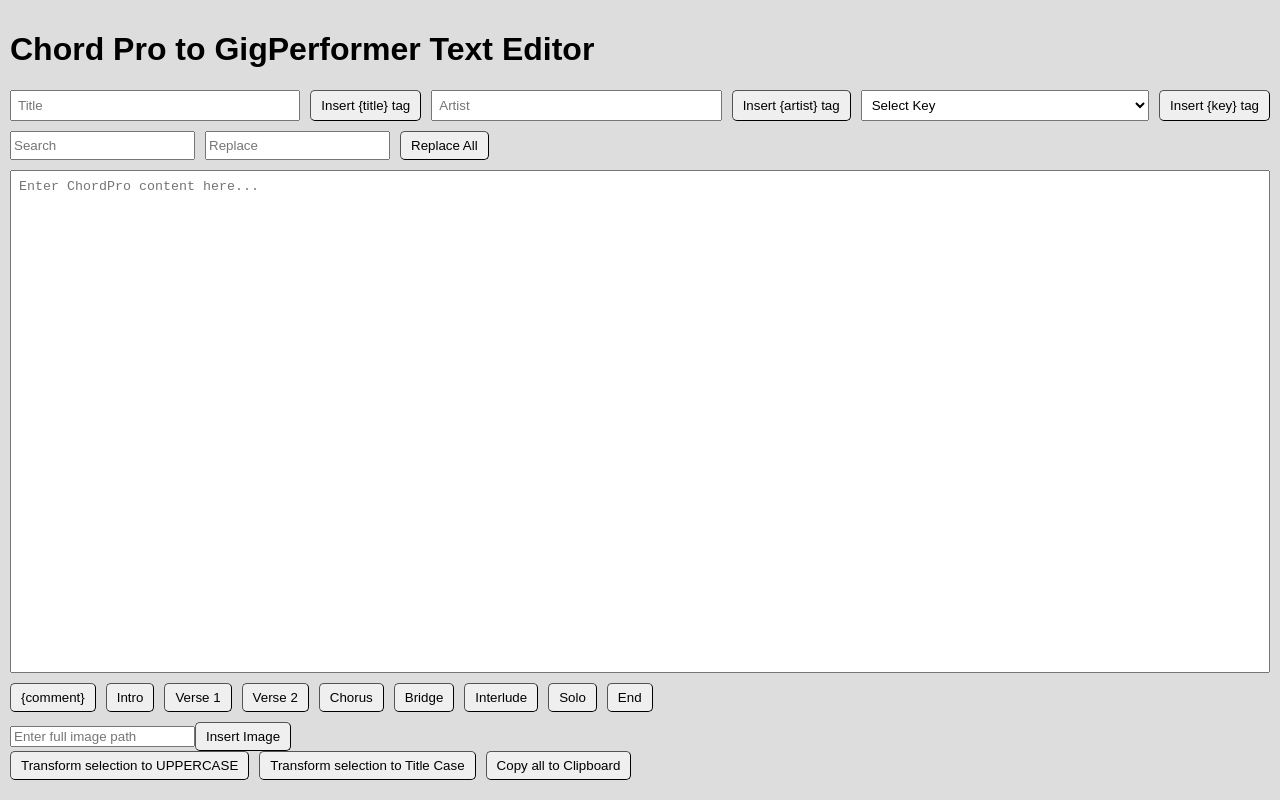
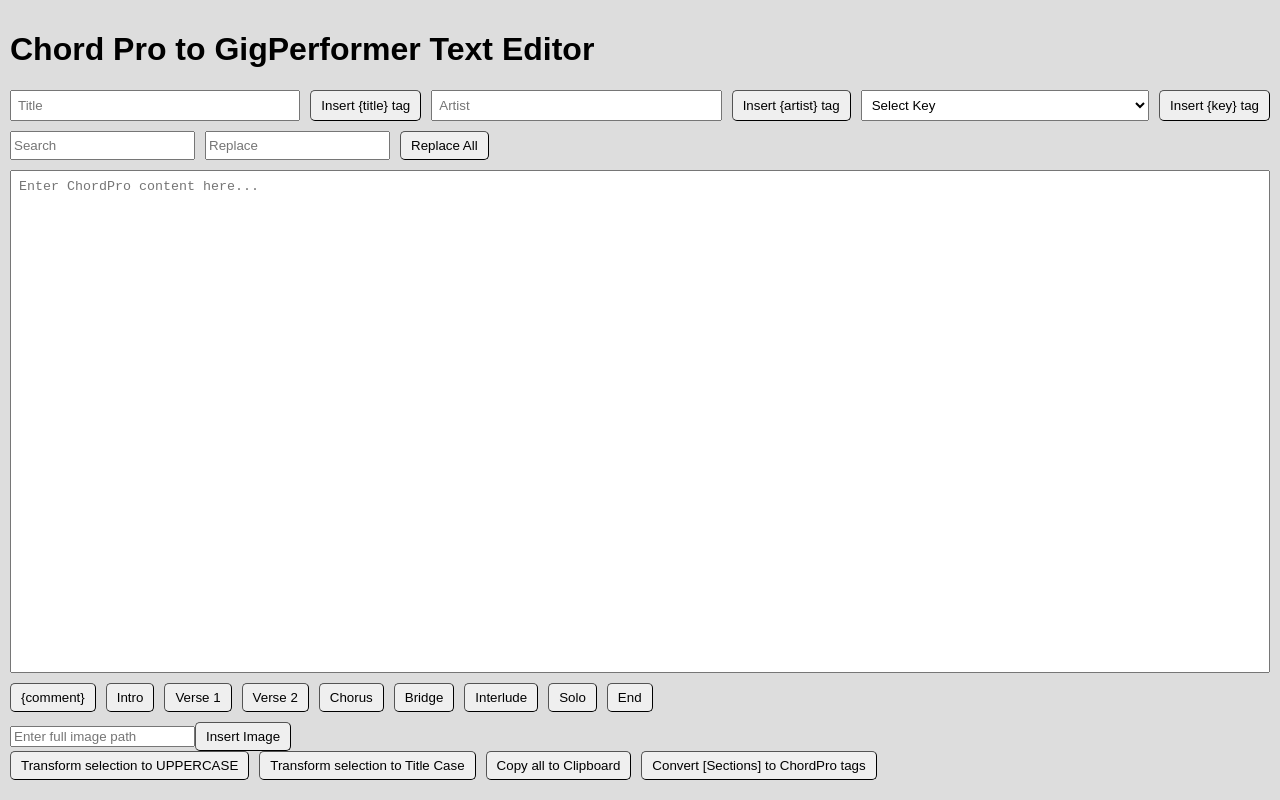
Before and after one commit to aaronortiz/chordpro-editor, a React (Vite) app: page / in a window 1280 px wide. Built offline with nearby package versions, Linux system fonts and the light colour scheme.

Commit message:
Restored the lost Convert [Sections] to ChordPro tags button

```diff
--- a/src/components/ChordProEditor.tsx
+++ b/src/components/ChordProEditor.tsx
@@ -14,6 +14,9 @@
   const [replace, setReplace] = useState<string>('');
   const [imagePath, setImagePath] = useState<string>(''); // NEW: image path input
   const editorRef = useRef<HTMLTextAreaElement | null>(null);
+  const fileInputRef = useRef<HTMLInputElement | null>(null);
+
+  const sectionCountsRef = useRef<Record<string, number>>({});
 
   const transformSelection = (transformFn: (s: string) => string) => {
     const textarea = editorRef.current;
@@ -55,6 +58,10 @@
     }, 0);
   };
 
+  const copyToClipboard = () => {
+    navigator.clipboard.writeText(content);
+  };
+
   const insertTextAtCursor = (text: string) => {
     const textarea = editorRef.current;
     if (!textarea) return;
@@ -68,10 +75,6 @@
       textarea.focus();
       textarea.setSelectionRange(start + text.length, start + text.length);
     }, 0);
-  };
-
-  const copyToClipboard = () => {
-    navigator.clipboard.writeText(content);
   };
 
   const handleImageInsert = () => {
@@ -118,6 +121,30 @@
     'Abm'
   ];
 
+  const chordRegex =
+    /^[A-G](#|b)?(m|5|7|maj7|sus2|sus4|dim|m7b5)?(\/[A-G](#|b)?(m|5|7|maj7|sus2|sus4|dim|m7b5)?)?$/;
+
+  const convertSquareBrackets = () => {
+    const newContent = content.replace(/\[([^\]]+)\]/g, (match, p1) => {
+      const trimmed = p1.trim();
+      if (chordRegex.test(trimmed)) return match;
+
+      const sectionKey = trimmed.toLowerCase();
+      const currentCount = sectionCountsRef.current[sectionKey] ?? 0;
+      const newCount = currentCount + 1;
+      sectionCountsRef.current[sectionKey] = newCount;
+
+      const titleCaseName = toTitleCase(trimmed);
+      const upperCaseName = trimmed.toUpperCase();
+      const numberedTitleCase = newCount > 1 ? `${titleCaseName} ${newCount}` : titleCaseName;
+      const numberedUpperCase = newCount > 1 ? `${upperCaseName} ${newCount}` : upperCaseName;
+
+      return `{songPartName: ${numberedTitleCase}}\n${numberedUpperCase}:\n`;
+    });
+
+    setContent(newContent);
+  };
+
   return (
     <div className="container">
       <h1>Chord Pro to GigPerformer Text Editor</h1>
@@ -125,10 +152,8 @@
       <div className="top-controls">
         <input placeholder="Title" value={title} onChange={(e) => setTitle(e.target.value)} />
         <button onClick={() => quickInsert(`{title: ${title}}`)}>Insert {`{title}`} tag</button>
-
         <input placeholder="Artist" value={artist} onChange={(e) => setArtist(e.target.value)} />
         <button onClick={() => quickInsert(`{artist: ${artist}}`)}>Insert {`{artist}`} tag</button>
-
         <select value={key} onChange={(e) => setKey(e.target.value)}>
           <option value="">Select Key</option>
           {keyOptions.map((k) => (
@@ -149,7 +174,13 @@
       <textarea
         ref={editorRef}
         value={content}
-        onChange={(e) => setContent(e.target.value)}
+        onChange={(e) => {
+          const newContent = e.target.value;
+          setContent(newContent);
+          if (newContent.trim() === '') {
+            sectionCountsRef.current = {};
+          }
+        }}
         placeholder="Enter ChordPro content here..."
       />
 
@@ -186,6 +217,7 @@
           Transform selection to Title Case
         </button>
         <button onClick={copyToClipboard}>Copy all to Clipboard</button>
+        <button onClick={convertSquareBrackets}>Convert [Sections] to ChordPro tags</button>
       </div>
     </div>
   );
```
Also changed, not shown: 1 other file (tests, documents, lock files or other folders).
